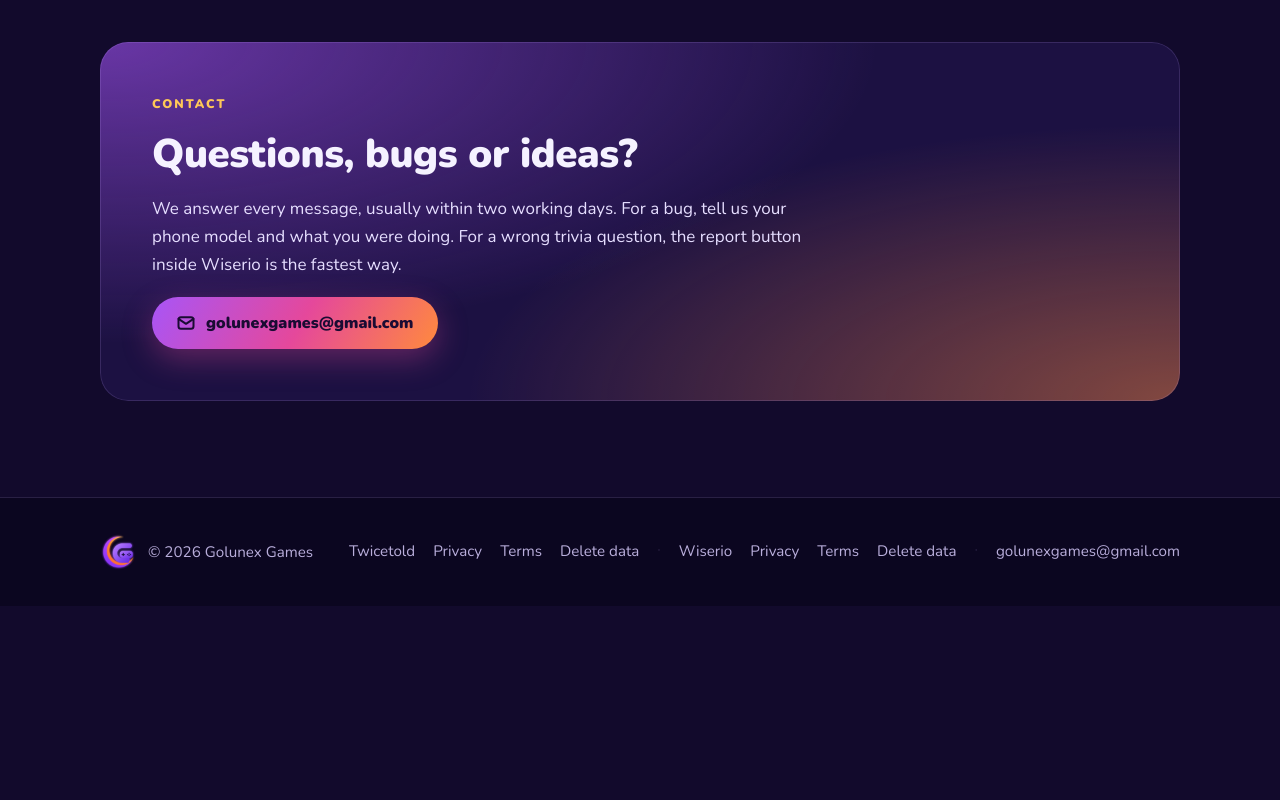
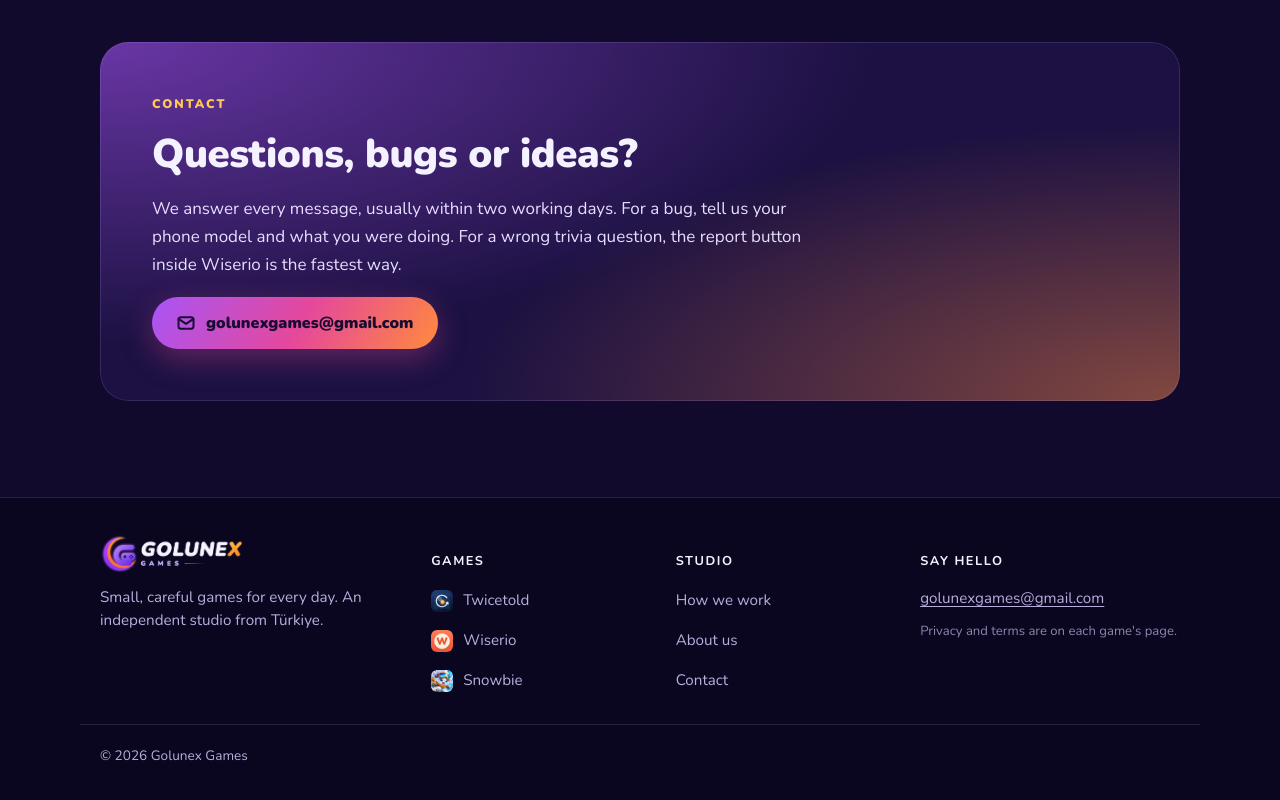
Before and after one commit to golunexgames/golunexgames.github.io, a plain HTML site: page index.html in a window 1280 px wide. Shown: the part 4531-5331 px from the top of the page. Before the commit the page ends 5137 px from the top, so only its background shows below. Drawn offline with nearby package versions, Linux system fonts and the light colour scheme.

Commit message:
Home footer: brand, games, studio and contact columns; the legal links live on each game's page
Co-Authored-By: Claude Opus 5.5 <noreply@anthropic.com>

```diff
--- a/index.html
+++ b/index.html
@@ -226,23 +226,31 @@
   </section>
 </main>
 
-<footer>
+<footer class="site-footer">
   <div class="wrap">
-    <div class="who"><img src="/assets/mark.png" alt="" width="36" height="36"><span>© 2026 Golunex Games</span></div>
-    <nav aria-label="Footer">
-      <a href="/twicetold/">Twicetold</a>
-      <a href="/twicetold/privacy/">Privacy</a>
-      <a href="/twicetold/terms/">Terms</a>
-      <a href="/twicetold/delete-data/">Delete data</a>
-      <span class="sep" aria-hidden="true">·</span>
-      <a href="/wiserio/">Wiserio</a>
-      <a href="/wiserio/privacy/">Privacy</a>
-      <a href="/wiserio/terms/">Terms</a>
-      <a href="/wiserio/delete-data/">Delete data</a>
-      <span class="sep" aria-hidden="true">·</span>
+    <div class="foot-brand">
+      <img src="/assets/logo.png" alt="Golunex Games" width="143" height="40">
+      <p>Small, careful games for every day. An independent studio from Türkiye.</p>
+    </div>
+    <nav class="foot-col" aria-label="Games">
+      <h4>Games</h4>
+      <a href="/twicetold/"><img src="/assets/twicetold-icon.png" alt="" width="22" height="22">Twicetold</a>
+      <a href="/wiserio/"><img src="/assets/wiserio-icon.png" alt="" width="22" height="22">Wiserio</a>
+      <a href="/snowbie/"><img src="/assets/snowbie-icon.png" alt="" width="22" height="22">Snowbie</a>
+    </nav>
+    <nav class="foot-col" aria-label="Studio">
+      <h4>Studio</h4>
+      <a href="/#how">How we work</a>
+      <a href="/#studio">About us</a>
+      <a href="/#contact">Contact</a>
+    </nav>
+    <div class="foot-col">
+      <h4>Say hello</h4>
       <a href="mailto:golunexgames@gmail.com">golunexgames@gmail.com</a>
-    </nav>
+      <small>Privacy and terms are on each game's page.</small>
+    </div>
   </div>
+  <div class="wrap foot-base"><span>© 2026 Golunex Games</span></div>
 </footer>
 <script src="/assets/site.js" defer></script>
 </body>
--- a/styles.css
+++ b/styles.css
@@ -388,3 +388,15 @@ footer nav a:hover { border-bottom-color: var(--gold); }
 .feature.snow .btn.ghost { background: rgba(255, 255, 255, .06); color: #E6F4FF; box-shadow: inset 0 0 0 1.5px rgba(159, 216, 255, .35); }
 .feature.snow .btn.ghost:hover { color: #fff; box-shadow: inset 0 0 0 1.5px rgba(159, 216, 255, .7); }
 .feature.snow .phone { background: linear-gradient(160deg, #1B4F94, #0A2148); box-shadow: 0 24px 50px rgba(5, 20, 50, .45), inset 0 0 0 1.5px rgba(191, 230, 255, .3); }
+
+/* home footer: brand, games, studio, contact in columns (the game pages keep their own legal links) */
+.site-footer .wrap { display: grid; gap: 28px; grid-template-columns: 1fr; align-items: start; justify-content: stretch; }
+@media (min-width: 700px) { .site-footer .wrap { grid-template-columns: 1.4fr 1fr 1fr 1.2fr; } }
+.site-footer .foot-brand img { width: 143px; height: 40px; }
+.site-footer .foot-brand p { margin-top: 12px; max-width: 30ch; color: var(--muted); line-height: 1.5; }
+.site-footer .foot-col { display: grid; gap: 10px; justify-items: start; }
+.site-footer h4 { color: var(--text); font-size: .8rem; letter-spacing: .12em; text-transform: uppercase; margin-bottom: 4px; }
+.site-footer .foot-col a { display: inline-flex; align-items: center; gap: 10px; }
+.site-footer .foot-col img { width: 22px; height: 22px; border-radius: 6px; }
+.site-footer .foot-col small { color: var(--muted); opacity: .75; font-size: .82rem; }
+.site-footer .foot-base { margin-top: 28px; padding-top: 20px; border-top: 1px solid var(--line); display: block; font-size: .85rem; }
```
